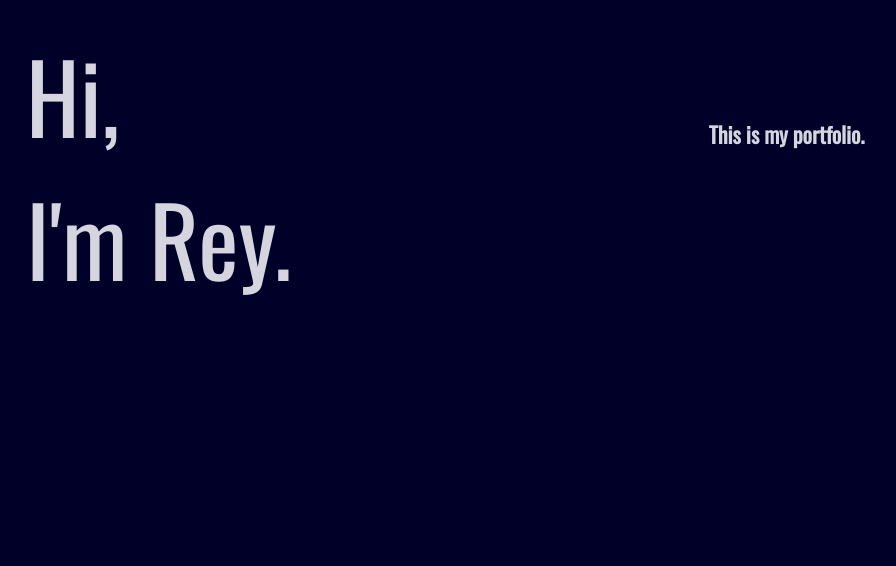
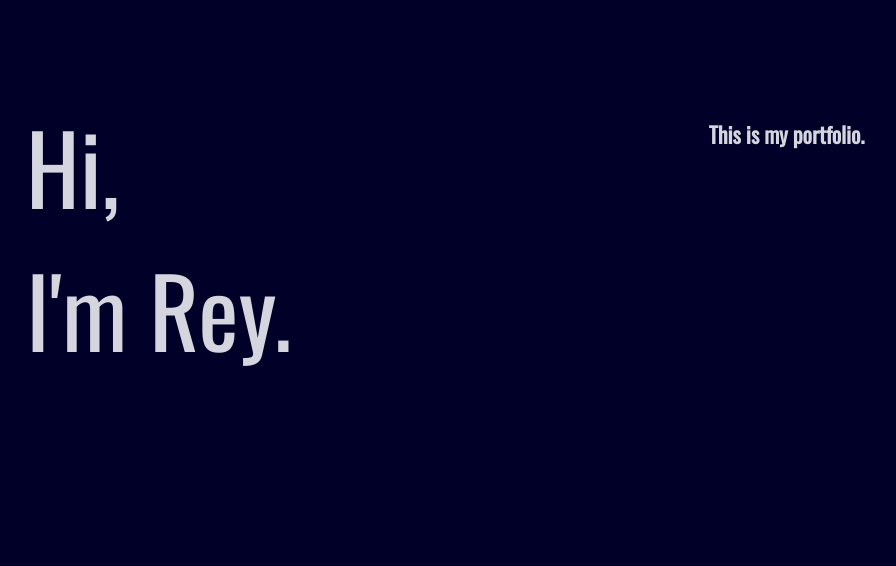
Before and after one commit to ReyAlite/my-website, a React app: page / in a window 1280 px wide. Shown: the part 234-800 px from the top of the page, without its empty margins (102-998 px from the left). Built offline with nearby package versions, Linux system fonts and the light colour scheme.

Commit message:
"style adjustments"

```diff
--- a/src/css/intro.css
+++ b/src/css/intro.css
@@ -1,5 +1,6 @@
 .intro-container {
     flex: 2;
+    height: 9em;
 }
 
 .txt-container {
```
Also changed, not shown: 1 other file.
